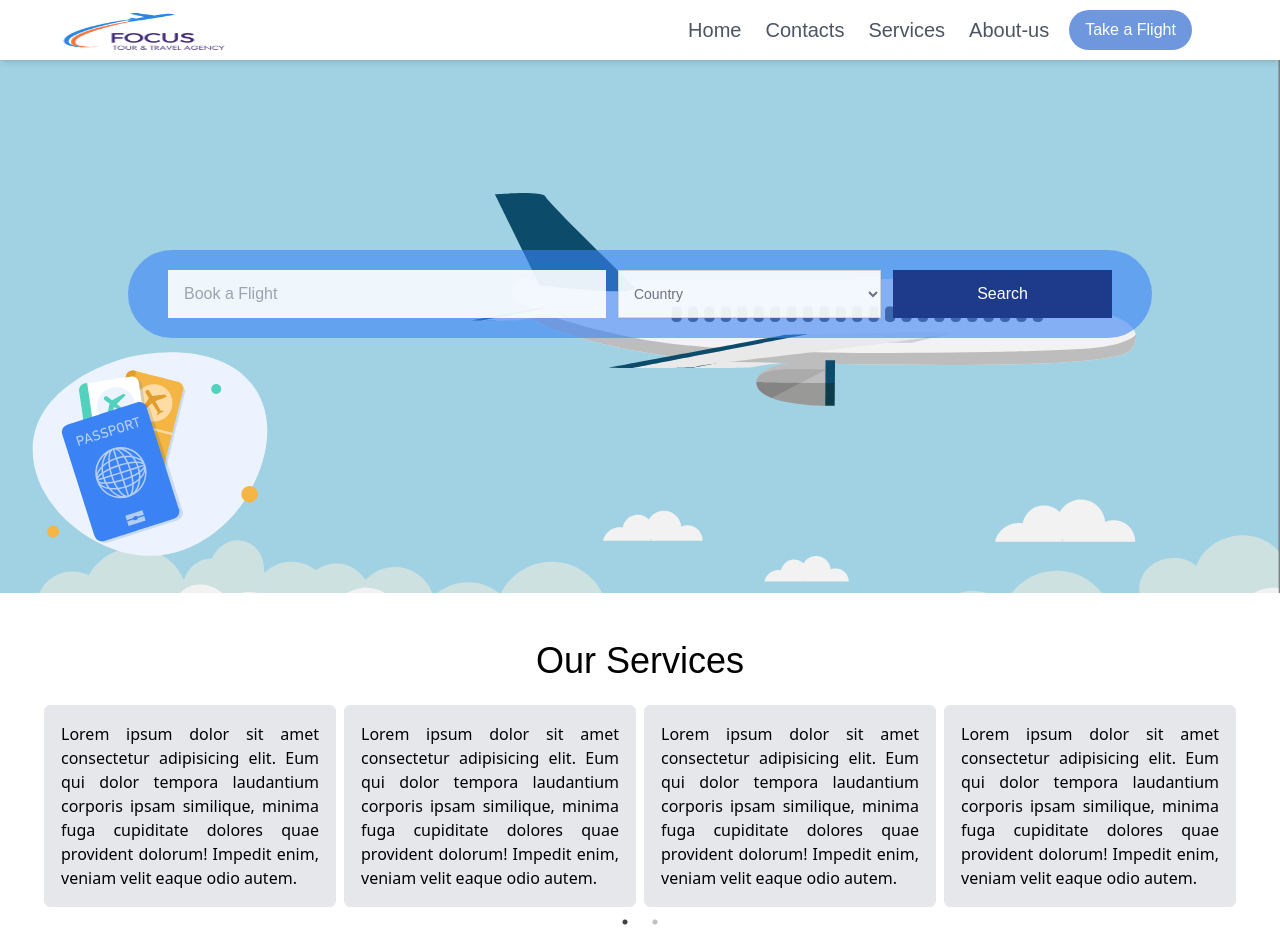
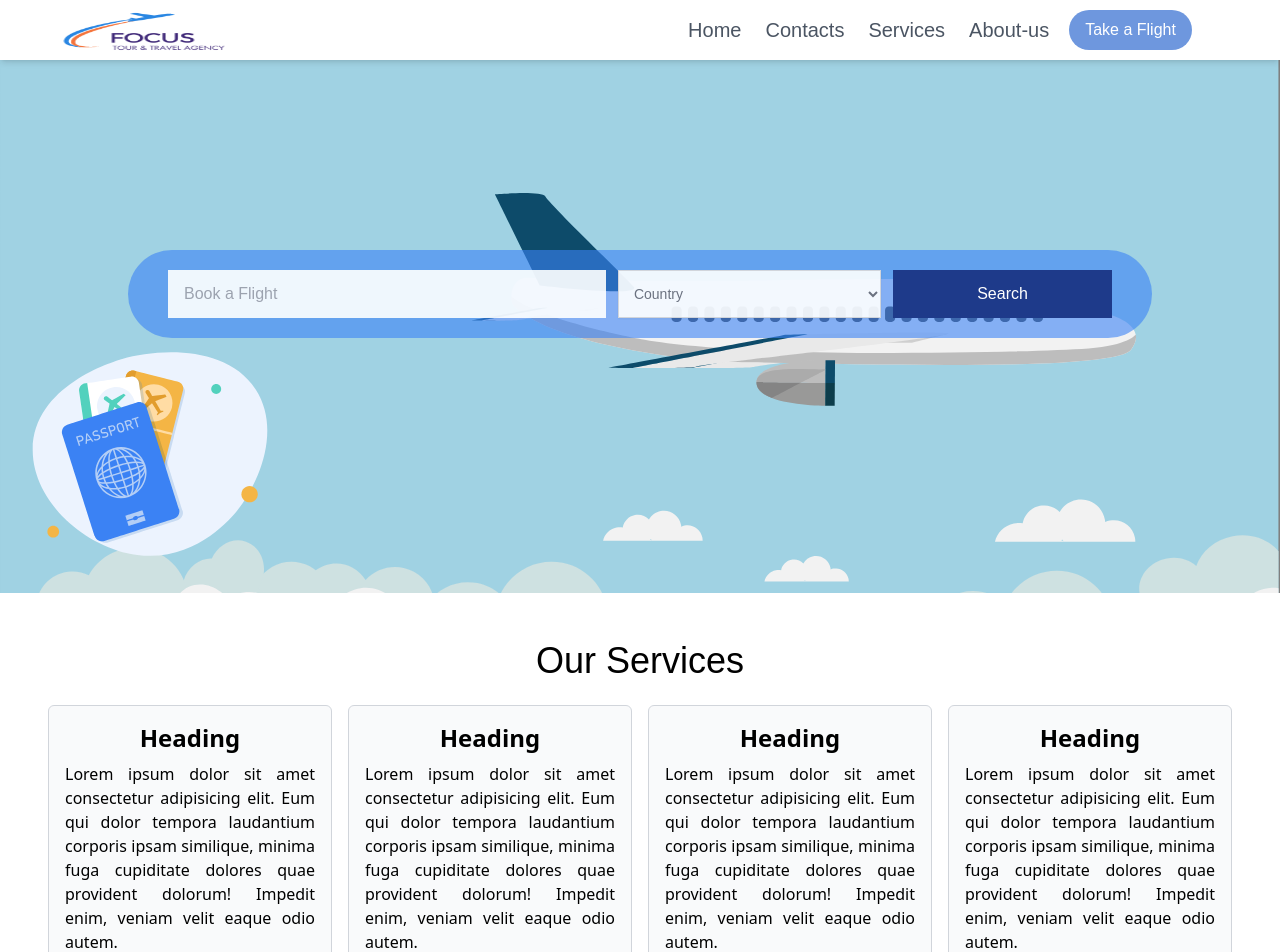
Before and after one commit to jibon2016/focus-tours, a React (Vite) app: page / in a window 1280 px wide. Shown: the top 952 px of the page. Built offline with nearby package versions, Linux system fonts and the light colour scheme; a web font is replaced by a local one.

Commit message:
Add Service Card

```diff
--- /dev/null
+++ b/src/components/Card.jsx
@@ -0,0 +1,12 @@
+import React from 'react'
+
+export default function Card() {
+  return (
+    <div className="px-2">
+        <div className='bg-gray-50 rounded-md border-gray-300 border py-4 px-4'>
+          <h4 className='text-center text-2xl font-semibold pb-2'>Heading</h4>
+          <p>Lorem ipsum dolor sit amet consectetur adipisicing elit. Eum qui dolor tempora laudantium corporis ipsam similique, minima fuga cupiditate dolores quae provident dolorum! Impedit enim, veniam velit eaque odio autem.</p>
+        </div>
+    </div>
+  )
+}
--- a/src/components/Services.jsx
+++ b/src/components/Services.jsx
@@ -1,27 +1,42 @@
 import React from 'react'
 import Slider from 'react-slick'
+import Card from './Card';
+
+
 
 export default function Services() {
     const settings = {
         dots: true,
         infinite: true,
-        speed: 300,
+        speed: 500,
         slidesToShow: 4,
-        slidesToScroll: 4,
+        slidesToScroll: 1,
         autoplay: true,
-        autoplaySpeed: 2000
+        autoplaySpeed: 3000,
+        responsive: [
+            {
+            breakpoint: 600,
+            settings: {
+                slidesToShow: 2,
+                slidesToScroll: 1,
+                infinite: true,
+                dots: true
+                }
+            },
+        ],
     };
     return (
         <div className='relative w-full'>
-            <div className='bg-white -mt-[260px] top-0 md:-top-[290px] py-10 px-10'>
+            <div className='bg-white -mt-[260px] top-0 max-md:-mt-[10px] py-10 px-10'>
                 <h2 className='text-center text-3xl md:text-4xl py-2 font-madimi-one capitalize'>Our Services</h2>
                 <div className="py-4 text-justify slider-container">
                     <Slider {...settings}>
-                        <div className="px-1"><div className='bg-gray-200 rounded-md  border py-4 px-4'><p>Lorem ipsum dolor sit amet consectetur adipisicing elit. Eum qui dolor tempora laudantium corporis ipsam similique, minima fuga cupiditate dolores quae provident dolorum! Impedit enim, veniam velit eaque odio autem.</p></div></div>
-                        <div className="px-1"><div className='bg-gray-200 rounded-md  border py-4 px-4'><p>Lorem ipsum dolor sit amet consectetur adipisicing elit. Eum qui dolor tempora laudantium corporis ipsam similique, minima fuga cupiditate dolores quae provident dolorum! Impedit enim, veniam velit eaque odio autem.</p></div></div>
-                        <div className="px-1"><div className='bg-gray-200 rounded-md  border py-4 px-4'><p>Lorem ipsum dolor sit amet consectetur adipisicing elit. Eum qui dolor tempora laudantium corporis ipsam similique, minima fuga cupiditate dolores quae provident dolorum! Impedit enim, veniam velit eaque odio autem.</p></div></div>
-                        <div className="px-1"><div className='bg-gray-200 rounded-md  border py-4 px-4'><p>Lorem ipsum dolor sit amet consectetur adipisicing elit. Eum qui dolor tempora laudantium corporis ipsam similique, minima fuga cupiditate dolores quae provident dolorum! Impedit enim, veniam velit eaque odio autem.</p></div></div>
-                        <div className="px-1"><div className='bg-gray-200 rounded-md  border py-4 px-4'><p>Lorem ipsum dolor sit amet consectetur adipisicing elit. Eum qui dolor tempora laudantium corporis ipsam similique, minima fuga cupiditate dolores quae provident dolorum! Impedit enim, veniam velit eaque odio autem.</p></div></div>
+                        <Card/>
+                        <Card/>
+                        <Card/>
+                        <Card/>
+                        <Card/>
+                        <Card/>
                     </Slider>
                 </div>
             </div>
```
